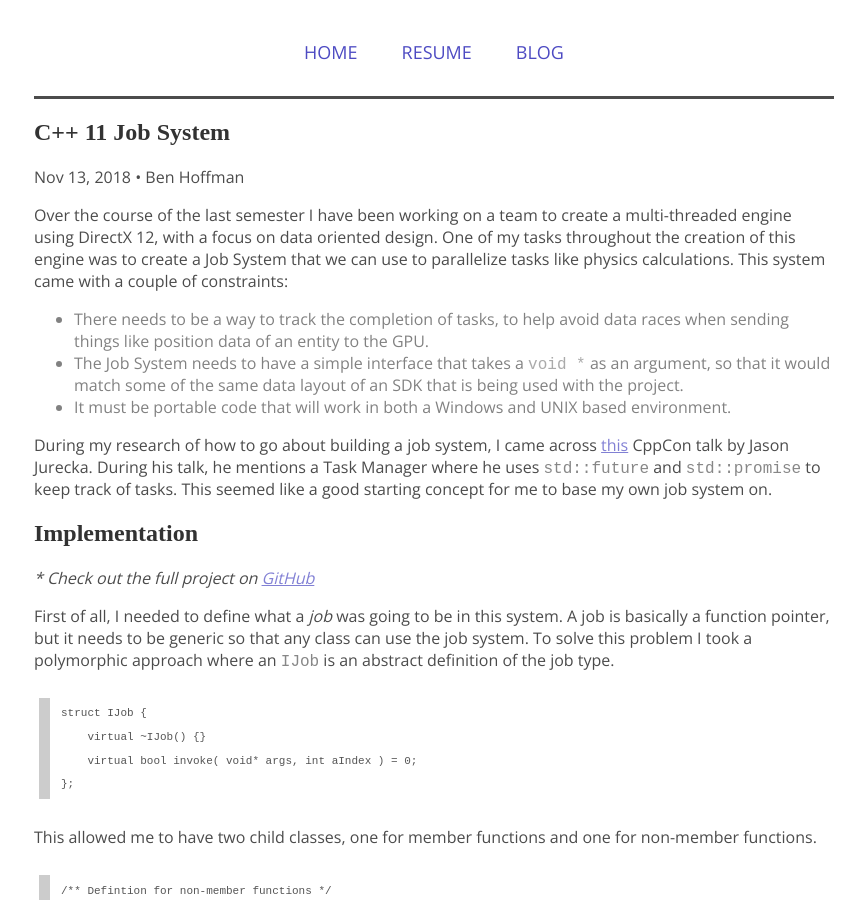
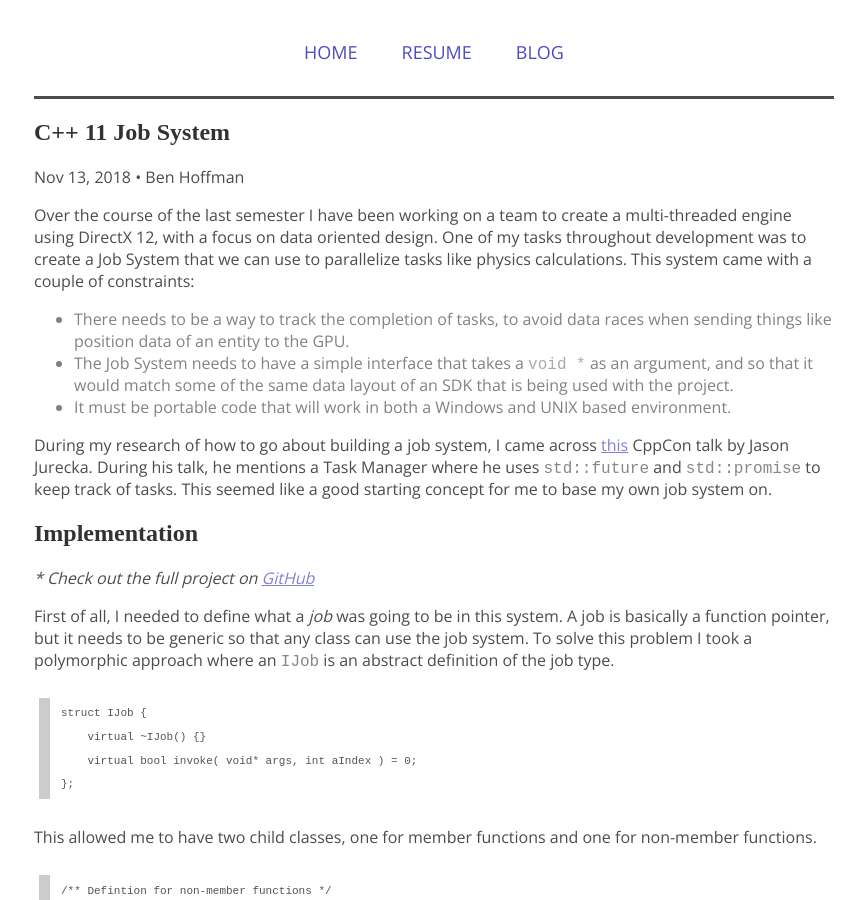
Before and after one commit to CaylaDenning/cayladenning.github.io, a Jekyll site: the page built from _posts/2018-11-13-cpp-job-system.md, in a window 1280 px wide and 900 px high. Shown: the whole window, without its empty margins (206-1071 px from the left). Built offline with Jekyll 4.4.1, drawn with Linux system fonts in a browser that asks for light colours; some web fonts are replaced; some of the changed text lies outside the part shown.

Commit message:
finalize post

```diff
--- a/_posts/2018-11-13-cpp-job-system.md
+++ b/_posts/2018-11-13-cpp-job-system.md
@@ -11,14 +11,14 @@ categories:
 
 Over the course of the last semester I have been working on a team to
 create a multi-threaded engine using DirectX 12, with a focus on data
-oriented design. One of my tasks throughout the creation of this engine was to create a
+oriented design. One of my tasks throughout development was to create a
 Job System that we can use to parallelize tasks like physics calculations. This
 system came with a couple of constraints:
 
-* There needs to be a way to track the completion of tasks, to help avoid data races
+* There needs to be a way to track the completion of tasks, to avoid data races
   when sending things like position data of an entity to the GPU.
 * The Job System needs to have a simple interface that takes a `void *` as
-  an argument, so that it would match some of the same data layout of an SDK that
+  an argument, and so that it would match some of the same data layout of an SDK that
   is being used with the project.
 * It must be portable code that will work in both a Windows and UNIX based
   environment.
@@ -103,7 +103,7 @@ then it could cause problems when actually invoking the job.
 
 With the `CpuJob` definition, I can now store a queue of `CpuJob`'s and make a
 simple interface for adding jobs. For the interface that I provide to my users I
-just created a simple template `AddJob` function that does this.
+just created a simple template `AddJob` function that adds to the job queue.
 In order to eliminate the most contention, the actual job queue should be a
 lockless queue. Check out [Velan Studios' lock free implementation](https://www.velanstudios.com/blog/posts/our-first-open-source-release.html)
 if you are interested in that.
```
